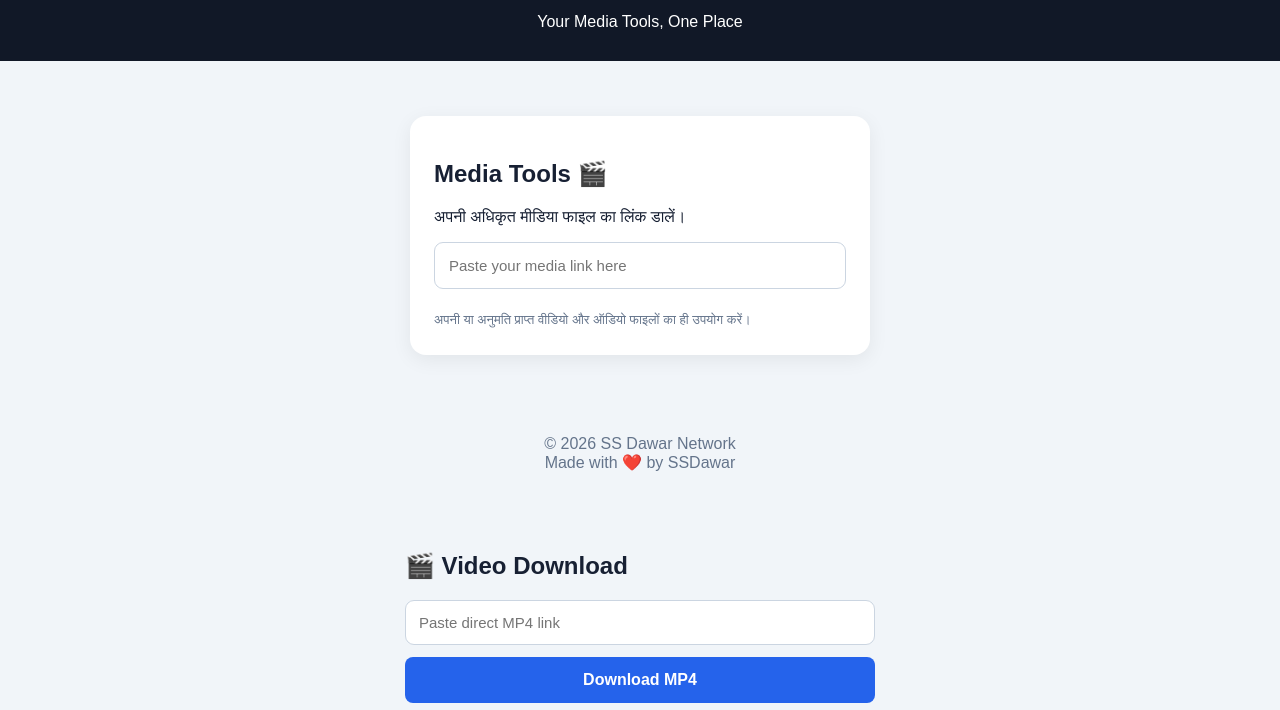
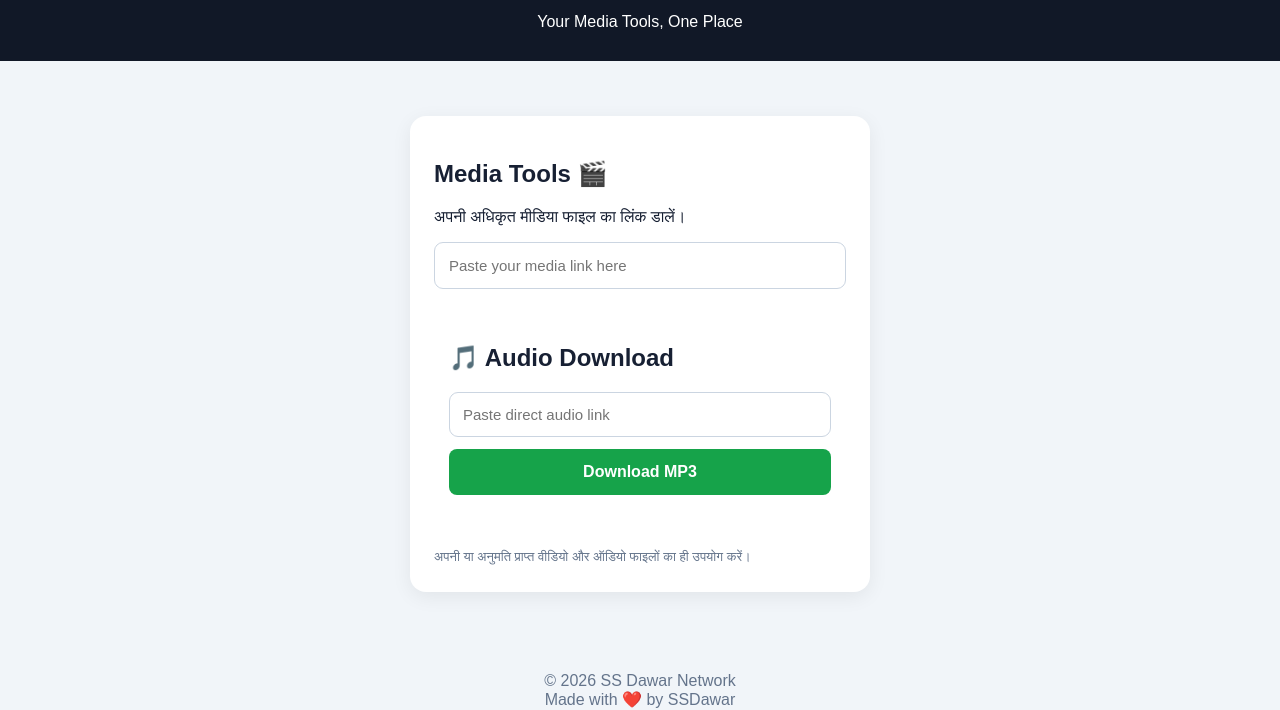
Before and after one commit to ssdawar/ssdawar-downloader, a plain HTML site: page index.html in a window 1280 px wide. Shown: the part 101-811 px from the top of the page. Drawn offline with Linux system fonts and the light colour scheme; no server answers.

Commit message:
Update index.html

```diff
--- a/index.html
+++ b/index.html
@@ -76,7 +76,50 @@ footer{
 <p>अपनी अधिकृत मीडिया फाइल का लिंक डालें।</p>
 
 <input type="url" placeholder="Paste your media link here">
+<div style="margin:20px auto;max-width:500px;padding:15px;">
+  <h2>🎵 Audio Download</h2>
 
+  <input
+    type="url"
+    id="audioUrl"
+    placeholder="Paste direct audio link"
+    style="width:100%;padding:13px;box-sizing:border-box;"
+  >
+
+  <button onclick="downloadAudio()"
+    style="width:100%;padding:14px;background:#16a34a;color:white;border:0;border-radius:8px;margin-top:12px;">
+    Download MP3
+  </button>
+
+  <p id="audioResult"></p>
+</div>
+
+<script>
+function downloadAudio() {
+  const url = document.getElementById("audioUrl").value.trim();
+  const result = document.getElementById("audioResult");
+
+  try {
+    const parsed = new URL(url);
+
+    if (parsed.protocol !== "https:" ||
+        !parsed.pathname.toLowerCase().endsWith(".mp3")) {
+      throw new Error();
+    }
+
+    const link = document.createElement("a");
+    link.href = parsed.href;
+    link.download = "audio.mp3";
+    link.target = "_blank";
+    link.rel = "noopener";
+    link.click();
+
+    result.textContent = "Download request sent!";
+  } catch {
+    result.textContent = "Please enter a valid HTTPS MP3 file link.";
+  }
+}
+</script>
 
 <div class="info">
 अपनी या अनुमति प्राप्त वीडियो और ऑडियो फाइलों का ही उपयोग करें।
```
